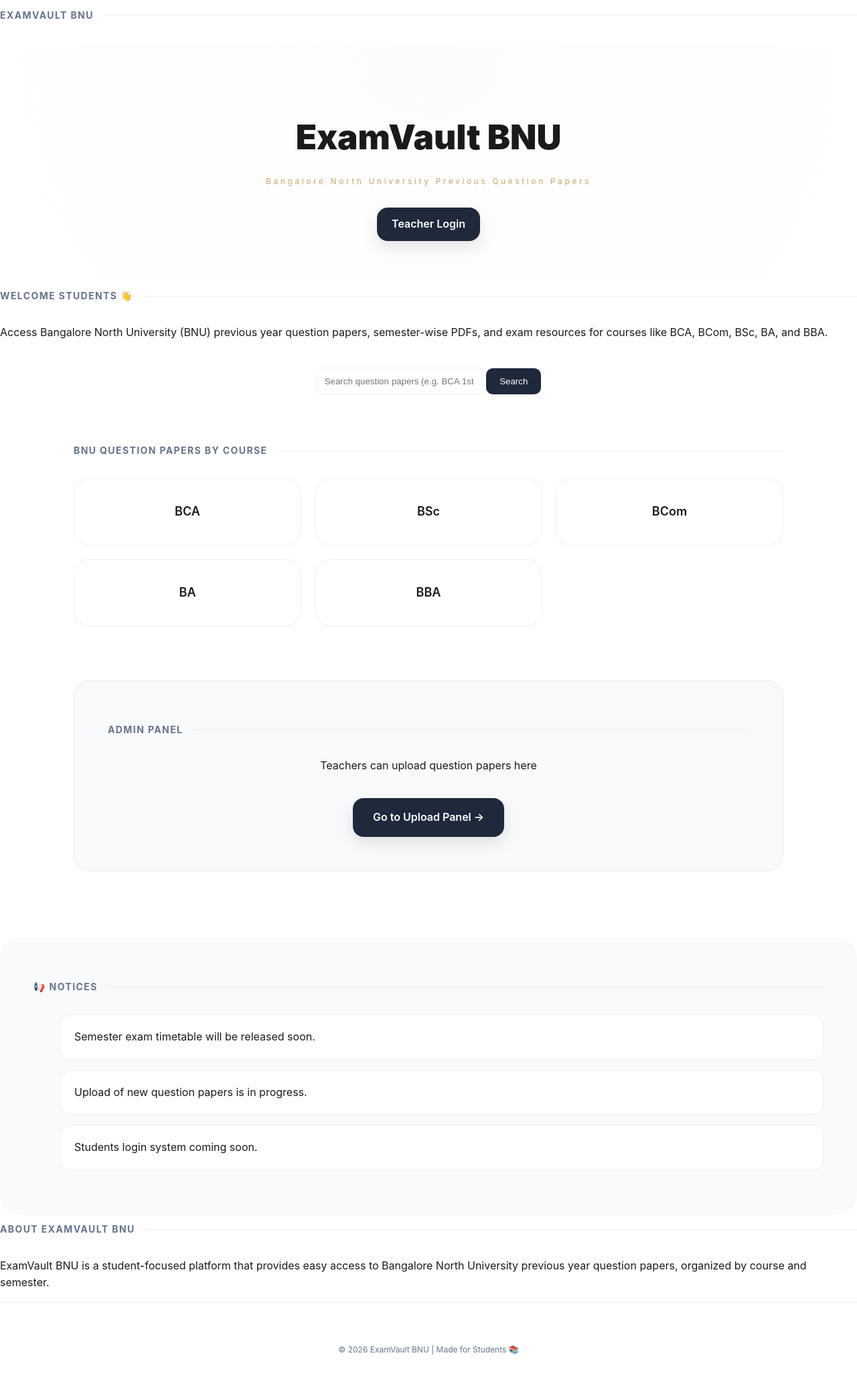
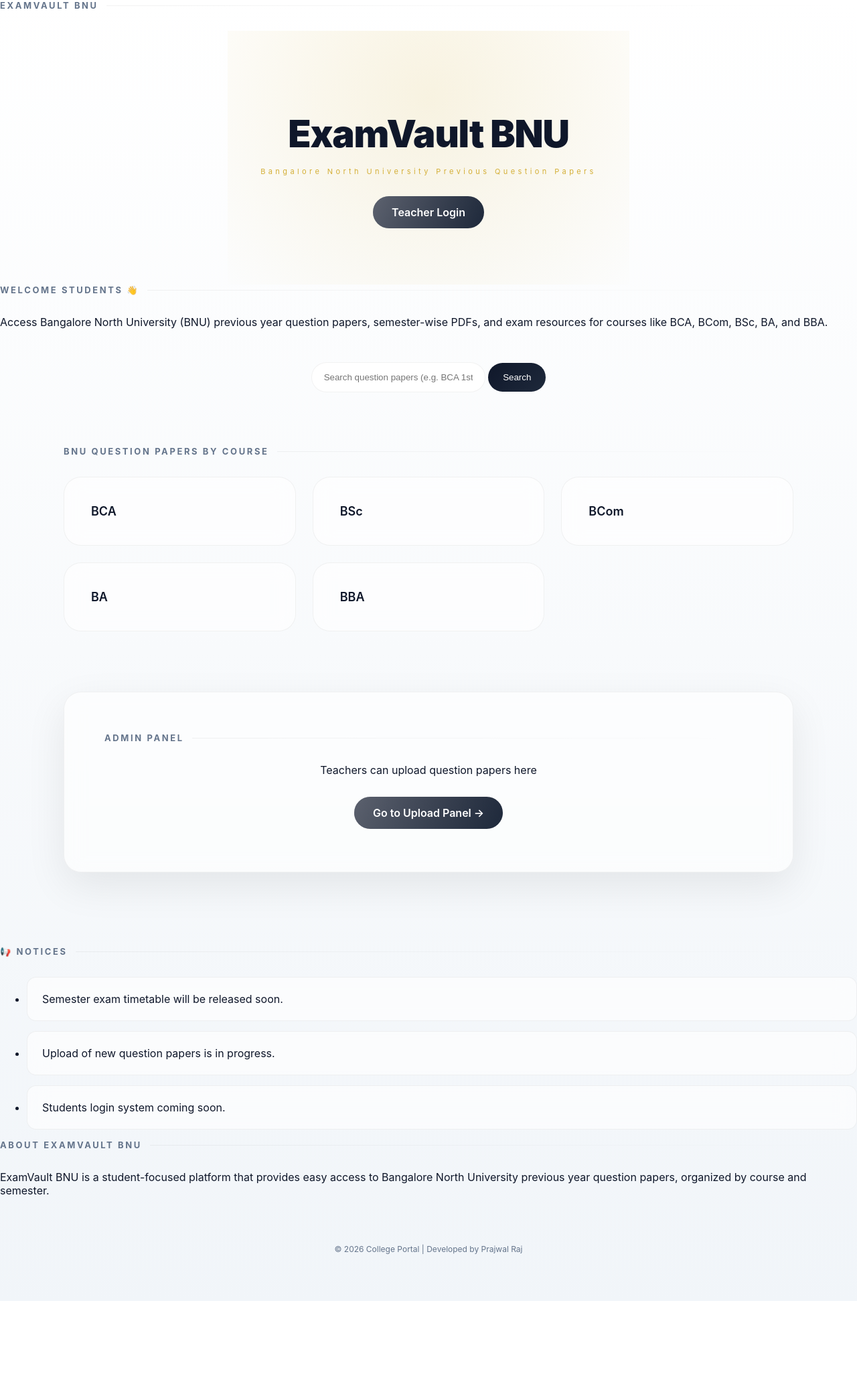
Before and after one commit to Prajwalraj007/college-portal, a Flask app: page / in a window 1280 px wide. Shown: the whole page at 67% size. After the commit the page ends 1943 px from the top, so only its background shows below. Run offline with Flask 3, Linux system fonts and the light colour scheme.

Commit message:
chage in css

```diff
--- a/app.py
+++ b/app.py
@@ -41,11 +41,11 @@ def get_db_connection():
             connection_timeout=5
         )
 
-        print("✅ DB CONNECTED")
+        print(" DB CONNECTED")
         return conn
 
     except Exception as e:
-        print("❌ DB ERROR:", e)
+        print(" DB ERROR:", e)
         raise e
 
 # -------------------------
@@ -90,7 +90,7 @@ def papers(course, sem):
 
     conn = get_db_connection()
     if conn is None:
-        return "Database not connected ❌"
+        return "Database not connected "
 
     cursor = conn.cursor(dictionary=True)
 
@@ -118,7 +118,7 @@ def login():
 
         conn = get_db_connection()
         if conn is None:
-            return "Database not connected ❌"
+            return "Database not connected "
 
         cursor = conn.cursor(dictionary=True)
 
@@ -136,7 +136,7 @@ def login():
             session["teacher"] = teacher["id"]
             return redirect(url_for("home"))
         else:
-            return "Invalid Login ❌"
+            return "Invalid Login "
 
     return render_template("login.html")
 
@@ -165,7 +165,7 @@ def upload():
 def upload_paper():
 
     if not session.get("teacher"):
-        return "Unauthorized ❌"
+        return "Unauthorized "
 
     course = request.form["course"]
     semester = request.form["semester"]
@@ -182,7 +182,7 @@ def upload_paper():
 
         conn = get_db_connection()
         if conn is None:
-            return "Database not connected ❌"
+            return "Database not connected "
 
         cursor = conn.cursor()
 
@@ -199,7 +199,7 @@ def upload_paper():
         flash("Uploaded successfully!", "success")
         return redirect(url_for("papers", course=course, sem=semester))
 
-    return "Upload Failed ❌"
+    return "Upload Failed "
 
 # -------------------------
 # DELETE PAPER
@@ -208,11 +208,11 @@ def upload_paper():
 def delete_paper(id, course, sem):
 
     if not session.get("teacher"):
-        return "Unauthorized ❌"
+        return "Unauthorized "
 
     conn = get_db_connection()
     if conn is None:
-        return "Database not connected ❌"
+        return "Database not connected "
 
     cursor = conn.cursor(dictionary=True)
 
@@ -235,7 +235,7 @@ def delete_paper(id, course, sem):
 
 @app.route("/test")
 def test():
-    return "FLASK IS RUNNING ✅"
+    return "FLASK IS RUNNING "
 
 
 
--- a/static/style.css
+++ b/static/style.css
@@ -1,227 +1,270 @@
 :root {
-    /* Sophisticated Noir Palette */
+    /* Core Palette */
     --primary: #050505;
-    --accent: #1e293b;
-    --text-main: #1a1a1a;
+    --accent: #0f172a;
+    --gold: #d4af37;
+
+    --text-main: #0f172a;
     --text-muted: #64748b;
-    --gold: #c7a76c;
 
-    /* Luxury Surfaces */
-    --bg: #ffffff;
-    --surface: #f8fafc;
-    --border: rgba(0, 0, 0, 0.06);
+    /* Surfaces */
+    --bg: #f9fafb;
+    --glass: rgba(255, 255, 255, 0.6);
+    --border: rgba(0, 0, 0, 0.05);
 
-    /* Animation */
-    --curve: cubic-bezier(0.2, 0, 0, 1);
-    --transition: all 0.5s var(--curve);
+    /* Effects */
+    --blur: blur(14px);
+    --transition: all 0.4s cubic-bezier(0.2, 0, 0, 1);
 
-    --radius-lg: 24px;
-    --radius-md: 16px;
+    --radius-lg: 26px;
+    --radius-md: 14px;
 }
 
 /* RESET */
 * {
     box-sizing: border-box;
-    -webkit-tap-highlight-color: transparent;
+    margin: 0;
 }
 
 body {
-    margin: 0;
-    font-family: "Inter", Arial, sans-serif;
-    background: var(--bg);
+    font-family: "Inter", sans-serif;
+    background: linear-gradient(180deg, #ffffff, #f1f5f9);
     color: var(--text-main);
-    line-height: 1.6;
+    -webkit-font-smoothing: antialiased;
 }
 
-/* HEADER */
+/* HEADER (Luxury Hero Section) */
 header {
-    padding: 100px 20px 60px;
+    padding: 120px 20px 80px;
     text-align: center;
-    background: radial-gradient(circle at top, #fdfcfb 0%, #ffffff 100%);
+    position: relative;
+    overflow: hidden;
+}
+
+/* Glow background effect */
+header::before {
+    content: "";
+    position: absolute;
+    width: 600px;
+    height: 600px;
+    background: radial-gradient(circle, rgba(212,175,55,0.15), transparent);
+    top: -200px;
+    left: 50%;
+    transform: translateX(-50%);
+    z-index: 0;
 }
 
 header h1 {
-    font-size: clamp(2rem, 5vw, 3.2rem);
+    font-size: clamp(2.5rem, 5vw, 3.5rem);
     font-weight: 900;
-    margin: 0;
+    letter-spacing: -0.02em;
+    position: relative;
+    z-index: 1;
 }
 
 header p {
     margin-top: 15px;
-    font-size: 12px;
-    letter-spacing: 0.3em;
+    font-size: 11px;
+    letter-spacing: 0.4em;
     color: var(--gold);
+    position: relative;
+    z-index: 1;
 }
 
-/* ADMIN BUTTON IN HEADER */
-.admin-panel {
+/* PREMIUM BUTTON */
+.upload-btn {
+    display: inline-block;
+    padding: 14px 28px;
     margin-top: 30px;
+    border-radius: 50px;
+    text-decoration: none;
+    font-weight: 600;
+    color: white;
+    background: linear-gradient(135deg, #0f172a, #1e293b);
+    transition: var(--transition);
+    position: relative;
+    overflow: hidden;
 }
 
-.upload-btn {
-    display: inline-block;
-    background: var(--accent);
-    color: white;
-    padding: 12px 22px;
-    border-radius: var(--radius-md);
-    text-decoration: none;
-    font-weight: 600;
-    transition: var(--transition);
-    box-shadow: 0 10px 25px rgba(0,0,0,0.1);
+/* Shine animation */
+.upload-btn::after {
+    content: "";
+    position: absolute;
+    width: 200%;
+    height: 100%;
+    background: linear-gradient(120deg, transparent, rgba(255,255,255,0.3), transparent);
+    top: 0;
+    left: -100%;
+    transition: 0.6s;
+}
+
+.upload-btn:hover::after {
+    left: 100%;
 }
 
 .upload-btn:hover {
-    transform: translateY(-3px);
-    background: #0f172a;
+    transform: translateY(-4px) scale(1.02);
+    box-shadow: 0 15px 40px rgba(0,0,0,0.2);
 }
 
 /* MAIN */
 main {
-    max-width: 1100px;
+    max-width: 1150px;
     margin: auto;
-    padding: 20px;
+    padding: 30px;
 }
 
+/* SECTION TITLE */
 h2 {
-    font-size: 14px;
+    font-size: 13px;
     text-transform: uppercase;
-    letter-spacing: 0.1em;
+    letter-spacing: 0.2em;
     color: var(--text-muted);
     margin-bottom: 30px;
     display: flex;
     align-items: center;
-    gap: 15px;
+    gap: 12px;
 }
 
 h2::after {
     content: "";
     flex: 1;
     height: 1px;
-    background: var(--border);
+    background: linear-gradient(to right, var(--border), transparent);
 }
 
 /* COURSE GRID */
 .course-container {
     display: grid;
     grid-template-columns: repeat(auto-fit, minmax(260px, 1fr));
-    gap: 20px;
+    gap: 25px;
 }
 
+/* PREMIUM CARD */
 .course-btn {
-    display: flex;
-    align-items: center;
-    justify-content: center;
-    padding: 35px;
-    background: var(--bg);
+    position: relative;
+    padding: 40px;
+    border-radius: var(--radius-lg);
+    background: var(--glass);
+    backdrop-filter: var(--blur);
     border: 1px solid var(--border);
-    border-radius: var(--radius-lg);
     text-decoration: none;
     color: var(--text-main);
     font-size: 18px;
     font-weight: 600;
     transition: var(--transition);
+    overflow: hidden;
 }
 
+/* Glow border */
+.course-btn::before {
+    content: "";
+    position: absolute;
+    inset: 0;
+    border-radius: inherit;
+    padding: 1px;
+    background: linear-gradient(120deg, transparent, var(--gold), transparent);
+    -webkit-mask: linear-gradient(#fff 0 0) content-box, linear-gradient(#fff 0 0);
+    -webkit-mask-composite: xor;
+    opacity: 0;
+    transition: var(--transition);
+}
+
+/* Hover magic */
 .course-btn:hover {
-    transform: translateY(-8px);
-    border-color: var(--gold);
-    box-shadow: 0 20px 40px rgba(0,0,0,0.08);
+    transform: translateY(-10px) scale(1.02);
+    box-shadow: 0 25px 60px rgba(0,0,0,0.15);
+}
+
+.course-btn:hover::before {
+    opacity: 1;
 }
 
 /* ADMIN CARD */
 .admin-card {
-    margin-top: 80px;
-    padding: 50px;
+    margin-top: 90px;
+    padding: 60px;
     text-align: center;
-    background: var(--surface);
     border-radius: var(--radius-lg);
+    background: var(--glass);
+    backdrop-filter: var(--blur);
     border: 1px solid var(--border);
-}
-
-.upload-btn.big {
-    margin-top: 20px;
-    padding: 16px 30px;
-    font-size: 16px;
+    box-shadow: 0 20px 60px rgba(0,0,0,0.08);
 }
 
 /* SEARCH */
 .search-section {
+    margin: 50px 0;
     text-align: center;
-    margin: 40px 0;
 }
 
 .search-section input {
-    padding: 12px;
-    width: 250px;
+    padding: 14px 18px;
+    border-radius: 50px;
     border: 1px solid var(--border);
-    border-radius: 10px;
+    width: 260px;
+    outline: none;
+    transition: var(--transition);
+}
+
+.search-section input:focus {
+    border-color: var(--gold);
+    box-shadow: 0 0 0 4px rgba(212,175,55,0.15);
 }
 
 .search-section button {
-    padding: 12px 20px;
+    padding: 14px 22px;
+    border-radius: 50px;
     border: none;
-    background: var(--accent);
+    background: linear-gradient(135deg, #0f172a, #1e293b);
     color: white;
-    border-radius: 10px;
     cursor: pointer;
+    transition: var(--transition);
+}
+
+.search-section button:hover {
+    transform: scale(1.05);
 }
 
 /* NOTICES */
 .notices {
     margin-top: 80px;
-    padding: 50px;
-    background: var(--surface);
-    border-radius: 30px;
 }
 
 .notices li {
-    list-style: none;
-    padding: 20px;
+    padding: 22px;
     margin-bottom: 15px;
-    background: white;
+    border-radius: var(--radius-md);
+    background: var(--glass);
+    backdrop-filter: var(--blur);
     border: 1px solid var(--border);
-    border-radius: var(--radius-md);
     transition: var(--transition);
 }
 
 .notices li:hover {
-    transform: translateX(8px);
-    border-color: var(--gold);
+    transform: translateX(10px) scale(1.01);
+    box-shadow: 0 15px 35px rgba(0,0,0,0.1);
 }
 
 /* FOOTER */
 footer {
-    padding: 60px 20px;
+    padding: 70px 20px;
     text-align: center;
     font-size: 12px;
     color: var(--text-muted);
-    border-top: 1px solid var(--border);
 }
-/* FLASH MESSAGE */
+
+/* FLASH */
 .flash {
     margin: 20px auto;
-    padding: 12px 20px;
-    width: fit-content;
-    border-radius: 8px;
+    padding: 14px 22px;
+    border-radius: 50px;
     font-weight: 600;
-    animation: fadeIn 0.5s ease-in-out;
+    backdrop-filter: blur(10px);
 }
 
-/* SUCCESS (GREEN) */
 .flash.success {
-    background-color: #d1fae5;
+    background: rgba(16,185,129,0.1);
     color: #065f46;
     border: 1px solid #10b981;
 }
-
-/* ANIMATION */
-@keyframes fadeIn {
-    from {
-        opacity: 0;
-        transform: translateY(-10px);
-    }
-    to {
-        opacity: 1;
-        transform: translateY(0);
-    }
-}
--- a/templates/index.html
+++ b/templates/index.html
@@ -83,7 +83,7 @@ ExamVault BNU | Bangalore North University Question Papers
 
 <!-- FOOTER -->
 <footer>
-    © 2026 ExamVault BNU | Made for Students 📚
+  <p>© 2026 College Portal | Developed by Prajwal Raj</p>
 </footer>
 
 {% endblock %}
```
